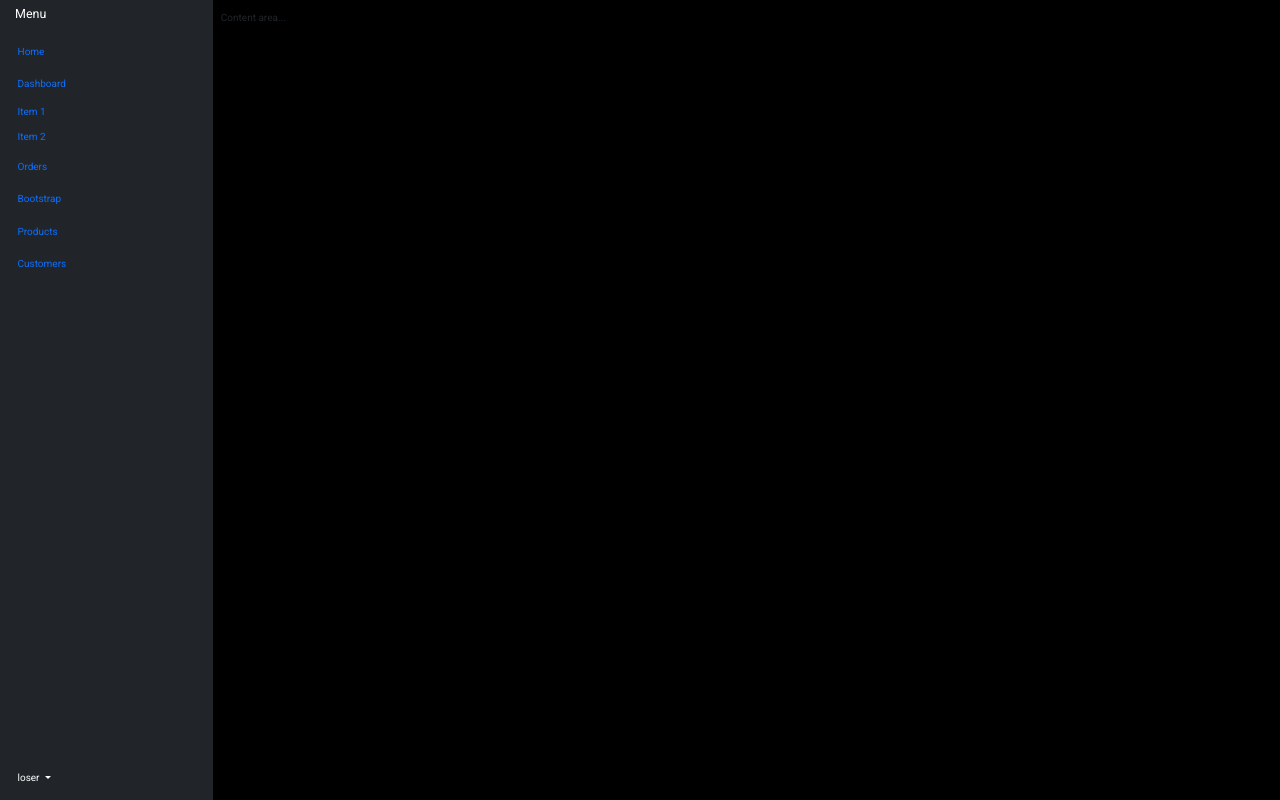
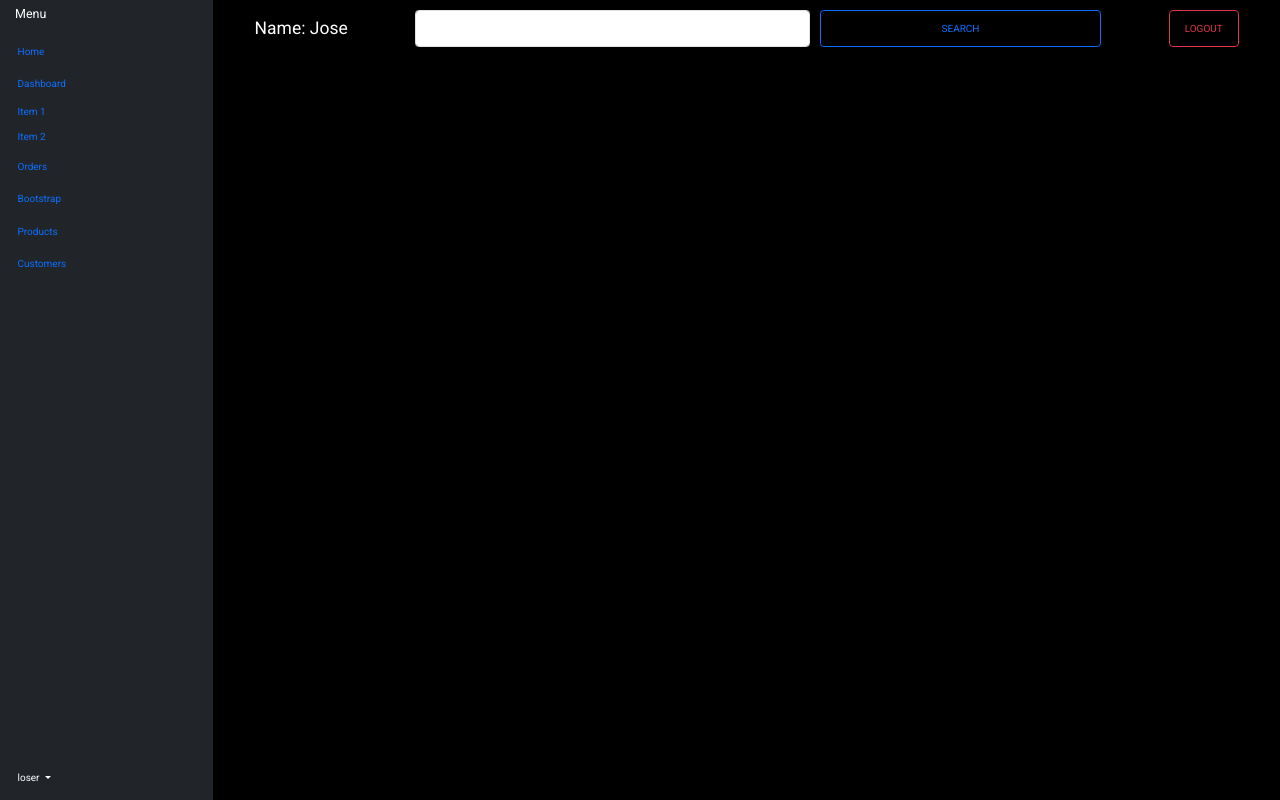
Before and after one commit to josebernal12/marvel-project, a React (Vite) app: page /marvel in a window 1280 px wide. Built offline with nearby package versions, Linux system fonts and the light colour scheme.

Commit message:
sidebar and header added

```diff
--- a/src/Routes/AppRoutes.jsx
+++ b/src/Routes/AppRoutes.jsx
@@ -3,6 +3,7 @@ import { AuthLayout } from "../components/layout/AuthLayout";
 import { Login } from "../components/auth/Login";
 import { Register } from "../components/auth/Register";
 import { Marvel } from "../page/Marvel";
+import { RouteProtected } from "../components/layout/RouteProtected";
 
 function AppRoutes() {
   return (
@@ -11,7 +12,9 @@ function AppRoutes() {
         <Route index element={<Login />} />
         <Route path="register" element={<Register />} />
       </Route>
-      <Route path="/marvel" element={<Marvel/>}/>
+      <Route path="/marvel" element={<RouteProtected />}>
+        <Route index element={<Marvel />} />
+      </Route>
     </Routes>
   );
 }
--- a/src/components/layout/Header.jsx
+++ b/src/components/layout/Header.jsx
@@ -1,6 +1,16 @@
-
 export const Header = () => {
   return (
-    <div>Header</div>
-  )
-}
+    <div className="d-flex justify-content-around align-items-center">
+      <p className="m-0 text-white fs-3">Name: Jose</p>
+      <form className="d-flex gap-3">
+        <input type="text" className="form-control px-5 " />
+        <input
+          type="submit"
+          className="btn btn-outline-primary px-4 text-uppercase py-3 header-search"
+          value="search"
+        />
+      </form>
+      <button type="submit" className="btn btn-outline-danger px-4 text-uppercase py-3">Logout</button>
+    </div>
+  );
+};
--- /dev/null
+++ b/src/components/layout/RouteProtected.jsx
@@ -0,0 +1,6 @@
+import { Sidebar } from './Sidebar'
+export const RouteProtected = () => {
+  return (
+    <Sidebar/>
+  )
+}
--- a/src/components/layout/Sidebar.jsx
+++ b/src/components/layout/Sidebar.jsx
@@ -1,3 +1,6 @@
+import { Outlet } from "react-router-dom";
+import { Header } from "./Header";
+
 export const Sidebar = () => {
   return (
     <div className="container-fluid">
@@ -165,7 +168,10 @@ export const Sidebar = () => {
             </div>
           </div>
         </div>
-        <div className="col py-3">Content area...</div>
+        <div className="col py-3">
+          <Header />
+          {Outlet}
+        </div>
       </div>
     </div>
   );
--- a/src/index.css
+++ b/src/index.css
@@ -66,46 +66,6 @@ font-weight: bold;
   grid-template-columns: repeat(1, 1fr);
 }
 
-
-
-
-
-
-
-
-
-
-
-
-
-
-
-
-
-
-
-.menu-horizontal{
-  list-style: none;
-  display: flex;
-  justify-content: space-around;
-
+.header-search {
+  width: 50rem;
 }
-.menu-horizontal > li > a{
-  display: block;
-  padding: 15px 20px;
-  color: white;
-  text-decoration: none;
-}
-.menu-horizontal > li:hover{
-  background-color: red;
-}
-.menu-vertical{
-  position: absolute;
-  display: none;
-  list-style: none;
-  width: 200px;
-  background-color: white;
-}
-.menu-horizontal li:hover .menu-vertical{
-  display: block;
-}
```
